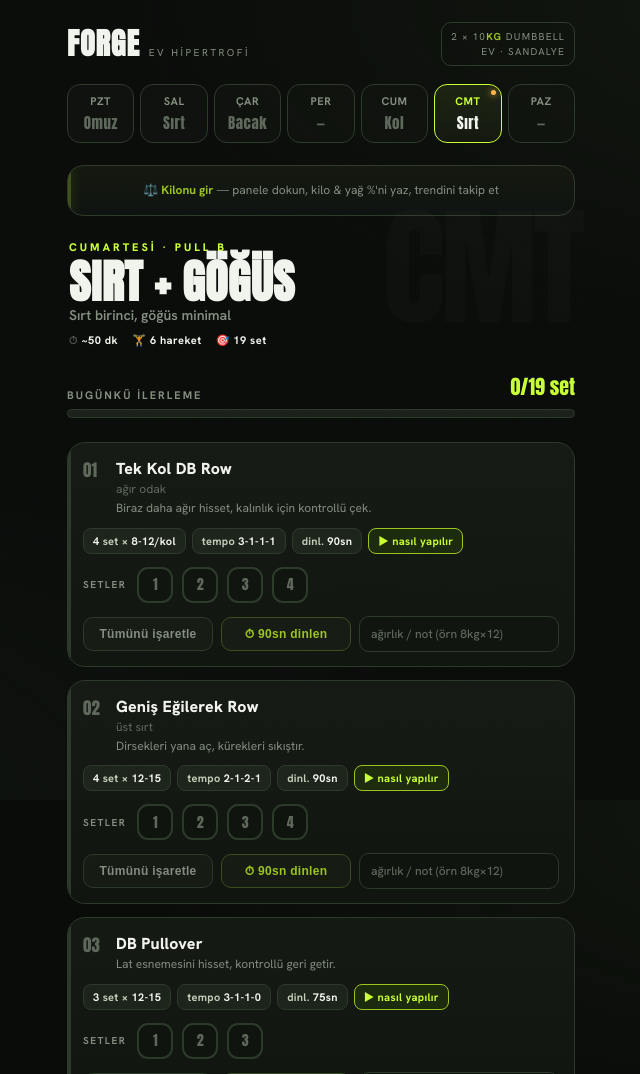
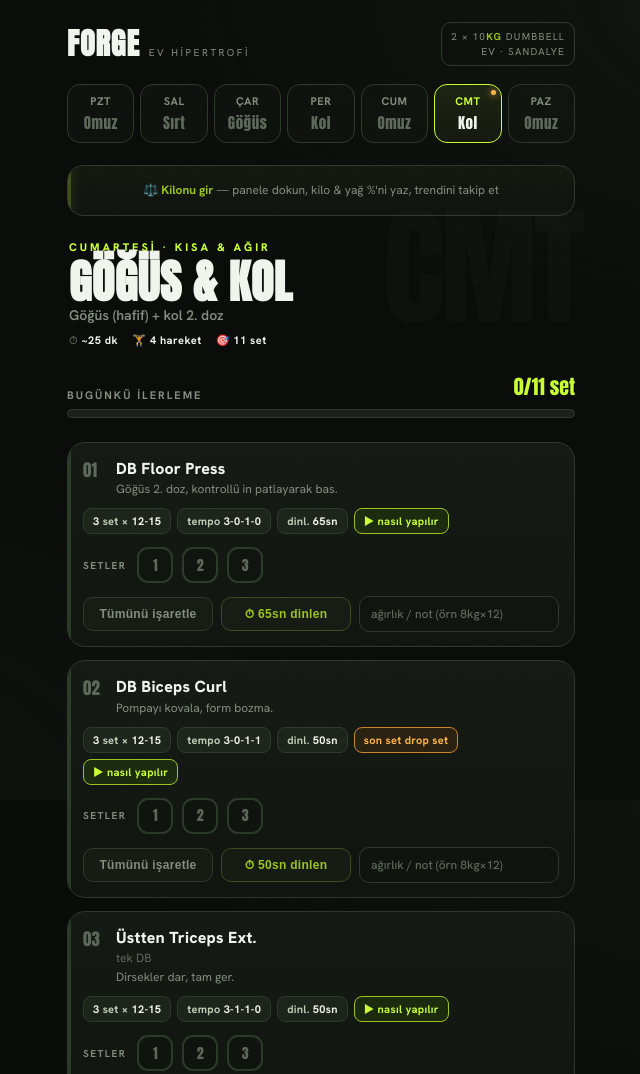
Before and after one commit to PbyLoyth/antrenman, a plain HTML site: page index.html in a window 1280 px wide. Shown: the top 1074 px of the page, without its empty margins (319-959 px from the left). Drawn offline with Linux system fonts and the light colour scheme.

Commit message:
FORGE: 7 gun dinlenmesiz, bacak+skull crusher cikarildi, omuz/kol maks verim

```diff
--- a/index.html
+++ b/index.html
@@ -250,50 +250,51 @@ body::after{
 <script src="stats.js"></script>
 <script>
 const PROGRAM = {
-  0:{kicker:"Pazartesi · Push A",title:"OMUZ &amp; TRİCEPS",focus:"Omuz başrolde, triceps destekte",dur:"~50 dk",ex:[
-    {n:"DB Omuz Press",sub:"oturarak",sets:4,reps:"10-15",tempo:"3-0-1-0",rest:90,tag:"son set rest-pause",cue:"Sandalyede otur, kor sıkı, beli aşırı çukurlaştırma."},
-    {n:"Yana Lateral Raise",star:1,sets:4,reps:"15-20",tempo:"2-0-1-1",rest:60,tag:"son 2 set mekanik drop",cue:"Dirsekten götür, sallama yok, 'su dökercesine' hafif öne."},
-    {n:"Şınav / DB Floor Press",sets:3,reps:"12-15",tempo:"3-0-1-0",rest:75,cue:"Göğüs minimal, kontrollü in, dipte durma yok."},
-    {n:"Arka Omuz Reverse Fly",sets:4,reps:"15-20",tempo:"2-1-2-1",rest:60,cue:"Kalçadan öne eğil, kolları yana aç, boyun rahat."},
-    {n:"Üstten Triceps Ext.",sub:"tek DB, iki el",sets:4,reps:"12-15",tempo:"3-1-1-0",rest:75,tag:"son set drop set",cue:"Dirsekler sabit ve dar, sadece önkol hareket etsin."},
-    {n:"Triceps Kickback",sets:3,reps:"15-20",tempo:"2-0-1-1",rest:60,cue:"Üst kol gövdeye paralel sabit, tepede 1sn sık."},
+  0:{kicker:"Pazartesi · Kısa & Ağır",title:"OMUZ &amp; TRİCEPS",focus:"Omuz başrol — 20-30 dk yoğun",dur:"~25 dk",ex:[
+    {n:"Yana Lateral Raise",star:1,sets:4,reps:"15-20",tempo:"2-0-1-1",rest:50,tag:"son 2 set mekanik drop",cue:"Dirsekten götür, sallama yok. Kısa dinlen, RPE 9 — asıl büyüme burada."},
+    {n:"DB Omuz Press",sub:"oturarak",sets:3,reps:"10-15",tempo:"3-0-1-0",rest:75,cue:"Kor sıkı, kontrollü bas, kilitleme yok."},
+    {n:"Üstten Triceps Ext.",sub:"tek DB",sets:3,reps:"12-15",tempo:"3-1-1-0",rest:55,tag:"son set drop set",cue:"Dirsekler dar & sabit, tam ger."},
+    {n:"Triceps Kickback",sets:2,reps:"15-20",tempo:"2-0-1-1",rest:45,cue:"Üst kol sabit, tepede sık — bitir ve çık."},
   ]},
-  1:{kicker:"Salı · Pull A",title:"SIRT &amp; BİCEPS",focus:"Sırt kalınlığı + kol",dur:"~50 dk",ex:[
-    {n:"Tek Kol DB Row",sets:4,reps:"10-15/kol",tempo:"3-1-1-1",rest:90,tag:"tepede 1sn sık",cue:"Bir el sandalyeye dayan, dirseği cebe doğru çek."},
-    {n:"Eğilerek Çift DB Row",sets:4,reps:"12-15",tempo:"3-0-1-1",rest:90,cue:"Kalçadan eğil, sırt düz, önce kürekleri sık."},
-    {n:"DB Pullover",sub:"yerde sırtüstü",sets:3,reps:"12-15",tempo:"3-1-1-0",rest:75,cue:"Kolları baş arkasına aç, lat esnemesini hisset."},
-    {n:"DB Shrug",sub:"trapez",sets:3,reps:"15-20",tempo:"1-2-1-2",rest:60,cue:"Omuzları kulağa çek, tepede 2sn sık, yavaş bırak."},
-    {n:"DB Biceps Curl",sets:4,reps:"12-15",tempo:"3-0-1-1",rest:60,tag:"son set drop set",cue:"Gövde tamamen sabit, negatifi 3sn'de indir."},
-    {n:"Hammer Curl",sets:3,reps:"12-15",tempo:"3-0-1-0",rest:60,tag:"son set rest-pause",cue:"Avuçlar karşılıklı, dirsek sabit kalsın."},
+  1:{kicker:"Salı · Kısa & Ağır",title:"SIRT &amp; BİCEPS",focus:"Sırt (hafif) + kol pompası",dur:"~25 dk",ex:[
+    {n:"Tek Kol DB Row",star:1,sets:3,reps:"10-15/kol",tempo:"3-1-1-1",rest:60,tag:"tepede 1sn sık",cue:"Dirseği cebe doğru çek, kürek kemiğini çalıştır."},
+    {n:"Eğilerek Çift DB Row",sets:3,reps:"12-15",tempo:"3-0-1-1",rest:70,cue:"Sırt düz, önce kürekleri sık."},
+    {n:"DB Biceps Curl",sets:3,reps:"12-15",tempo:"3-0-1-1",rest:50,tag:"son set drop set",cue:"Gövde sabit, negatifi yavaş indir."},
+    {n:"Hammer Curl",sets:2,reps:"12-15",tempo:"3-0-1-0",rest:45,cue:"Avuçlar karşılıklı, dirsek sabit."},
   ]},
-  2:{kicker:"Çarşamba · Bacak",title:"BACAK &amp; CORE",focus:"Minimal ama kaliteli",dur:"~35 dk",ex:[
-    {n:"DB Goblet Squat",sub:"1 DB göğüste",sets:3,reps:"15-20",tempo:"3-1-1-0",rest:90,cue:"Derine in, topuk yerde, göğüs dik."},
-    {n:"Bulgar Split Squat",star:1,sub:"arka ayak koltukta",sets:3,reps:"12-15/bacak",tempo:"3-1-1-0",rest:75,cue:"Dik gövdeyle in, ön diz ayak ucunu geçmesin."},
-    {n:"DB Romanian Deadlift",sets:3,reps:"15-20",tempo:"3-1-1-0",rest:90,cue:"Dizler hafif bükük, kalçayı geri it, sırt düz."},
-    {n:"Calf Raise",sub:"DB tut",sets:4,reps:"20-25",tempo:"2-1-1-2",rest:45,cue:"Parmak ucunda zirveye çık, tepede 1sn dur."},
-    {n:"Crunch + Rus Twist",sub:"süperset",sets:3,reps:"15-20",tempo:"kontrollü",rest:60,cue:"Twist'te 1 DB tut, karnı sürekli sıkı tut."},
+  2:{kicker:"Çarşamba · Kısa & Ağır",title:"GÖĞÜS &amp; OMUZ",focus:"Göğüs (hafif) + omuz yan baş",dur:"~25 dk",ex:[
+    {n:"DB Floor Press",sets:3,reps:"10-15",tempo:"3-0-1-0",rest:70,cue:"Dirsek yere değince patlayarak bas."},
+    {n:"DB Fly",sub:"yerde",sets:3,reps:"15-20",tempo:"3-1-1-0",rest:45,cue:"Kollar hafif bükük, geniş aç, göğüste sık."},
+    {n:"Yana Lateral Raise",star:1,sets:3,reps:"15-20",tempo:"2-0-1-1",rest:50,tag:"son 2 set drop",cue:"Omuz 2. doz — yan baş hacmi."},
+    {n:"Arka Omuz Reverse Fly",sets:3,reps:"15-20",tempo:"2-1-2-1",rest:45,cue:"Öne eğil, kolları yana aç, boyun rahat."},
   ]},
-  3:{rest:1,kicker:"Perşembe",title:"DİNLENME",icon:"🧘",msg:"Bugün ağırlık yok — kas dinlenirken büyür.",list:["20-30 dk yürüyüş","10 dk omuz / sırt / kalça mobilite","Bol su + iyi uyku"],tail:"Yarın PUSH B — Omuz & Kol özel günü. Toparlan, yarın patla. 🔋"},
-  4:{kicker:"Cuma · Push B",title:"OMUZ &amp; KOL",focus:"ÖZEL GÜN — en sevdiğin gün 🔥",dur:"~55 dk",ex:[
-    {n:"Yana Lateral Raise",star:1,sets:5,reps:"15-20",tempo:"2-0-1-1",rest:60,tag:"son 2 set mekanik drop",cue:"Taze başla, günün yıldızı. Strict → eğil → parçalı."},
-    {n:"Oturarak DB Omuz Press",sets:3,reps:"12-15",tempo:"3-0-1-0",rest:90,cue:"Sandalyede otur, kontrollü bas, kilitleme yok."},
-    {n:"Ön Raise / Y-Raise",sets:3,reps:"15-20",tempo:"2-1-1-0",rest:60,cue:"Kolları öne ya da Y şeklinde omuz hizasına kaldır."},
-    {n:"Skull Crusher → Düz Press",sub:"yerde, mekanik drop",sets:4,reps:"10-12 (+AMRAP)",tempo:"3-1-1-0",rest:75,tag:"mekanik drop",cue:"Alına indir; tükenince close-grip düz basışa geç."},
-    {n:"Curl → Hammer",sub:"mekanik drop set",sets:4,reps:"10-12 +10-12",tempo:"3-0-1-0",rest:75,tag:"mekanik drop",cue:"Supine curl bitince aynı ağırlıkla hammer'a geç."},
-    {n:"21'ler",sub:"finisher",sets:2,reps:"21",tempo:"yavaş",rest:60,cue:"7 alt yarı + 7 üst yarı + 7 tam tekrar. Pompayı kovala."},
+  3:{kicker:"Perşembe · Kol Günü",title:"BİCEPS &amp; TRİCEPS",focus:"Kol özel — kısa & sert",dur:"~25 dk",ex:[
+    {n:"DB Biceps Curl",star:1,sets:4,reps:"10-15",tempo:"3-0-1-1",rest:55,tag:"son set drop set",cue:"Tam ROM, yavaş negatif, RPE 9."},
+    {n:"Close-grip DB Floor Press",sub:"triceps compound",sets:3,reps:"10-15",tempo:"3-0-1-0",rest:60,cue:"DB'ler bitişik, dirsekler gövdeye yakın — triceps'e yüklen."},
+    {n:"Üstten Triceps Ext.",sub:"tek DB, uzun baş",sets:3,reps:"12-15",tempo:"3-1-1-0",rest:50,tag:"son set drop set",cue:"Baş arkasına tam ger, dirsekler dar & sabit."},
+    {n:"Hammer Curl → 21'ler",sub:"finisher",sets:2,reps:"12-15 → 21",tempo:"yavaş",rest:45,cue:"Hammer bitince 21 (7 alt + 7 üst + 7 tam) ile pompayı patlat."},
   ]},
-  5:{kicker:"Cumartesi · Pull B",title:"SIRT + GÖĞÜS",focus:"Sırt birinci, göğüs minimal",dur:"~50 dk",ex:[
-    {n:"Tek Kol DB Row",sub:"ağır odak",sets:4,reps:"8-12/kol",tempo:"3-1-1-1",rest:90,cue:"Biraz daha ağır hisset, kalınlık için kontrollü çek."},
-    {n:"Geniş Eğilerek Row",sub:"üst sırt",sets:4,reps:"12-15",tempo:"2-1-2-1",rest:90,cue:"Dirsekleri yana aç, kürekleri sıkıştır."},
-    {n:"DB Pullover",sets:3,reps:"12-15",tempo:"3-1-1-0",rest:75,cue:"Lat esnemesini hisset, kontrollü geri getir."},
-    {n:"DB Floor Press",sub:"göğüs · minimal",sets:3,reps:"12-15",tempo:"3-0-1-0",rest:75,cue:"Dirsek yere değince 1sn dur, patlayarak bas."},
-    {n:"DB Fly",sub:"yerde",sets:2,reps:"15-20",tempo:"3-1-1-0",rest:60,cue:"Kollar hafif bükük, geniş aç, göğüste sık."},
-    {n:"Arka Omuz Reverse Fly",sets:3,reps:"15-20",tempo:"2-1-2-1",rest:45,cue:"Arka omuza 2. doz, hafif tut yüksek tekrar."},
+  4:{kicker:"Cuma · Kısa & Ağır",title:"OMUZ &amp; SIRT",focus:"Omuz başrol + sırt (hafif)",dur:"~25 dk",ex:[
+    {n:"Yana Lateral Raise",star:1,sets:4,reps:"15-20",tempo:"2-0-1-1",rest:50,tag:"son 2 set mekanik drop",cue:"Taze başla, günün yıldızı — omuz 3. gün."},
+    {n:"Oturarak DB Omuz Press",sets:3,reps:"12-15",tempo:"3-0-1-0",rest:70,cue:"Kontrollü bas, kilitleme yok."},
+    {n:"Tek Kol DB Row",sets:3,reps:"10-15/kol",tempo:"3-1-1-1",rest:60,cue:"Sırt 2. doz — genişlik + kalınlık."},
+    {n:"Reverse Fly → Shrug",sub:"süperset",sets:3,reps:"15-20",tempo:"2-1-1-1",rest:45,cue:"Arka omuz + trapez, dinlenmeden geç."},
   ]},
-  6:{rest:1,kicker:"Pazar",title:"DİNLENME",icon:"🛌",msg:"Tam dinlenme. Hafta boyu çalıştın, bugün onarım günü.",list:["Hafif yürüyüş / esneme (opsiyonel)","Protein + uyku önceliğin","Bu haftanın ağırlık/tekrarını gözden geçir"],tail:"Yarın yeni hafta: Pazartesi PUSH A. Geçen haftanın üstüne koy. 💪"},
+  5:{kicker:"Cumartesi · Kısa & Ağır",title:"GÖĞÜS &amp; KOL",focus:"Göğüs (hafif) + kol 2. doz",dur:"~25 dk",ex:[
+    {n:"DB Floor Press",sets:3,reps:"12-15",tempo:"3-0-1-0",rest:65,cue:"Göğüs 2. doz, kontrollü in patlayarak bas."},
+    {n:"DB Biceps Curl",sets:3,reps:"12-15",tempo:"3-0-1-1",rest:50,tag:"son set drop set",cue:"Pompayı kovala, form bozma."},
+    {n:"Üstten Triceps Ext.",sub:"tek DB",sets:3,reps:"12-15",tempo:"3-1-1-0",rest:50,cue:"Dirsekler dar, tam ger."},
+    {n:"DB Pullover",sub:"yerde",sets:2,reps:"15-20",tempo:"3-1-1-0",rest:45,cue:"Göğüs & sırt esnemesi, kontrollü."},
+  ]},
+  6:{kicker:"Pazar · Omuz & Kol Pump",title:"OMUZ &amp; KOL",focus:"Omuz + kol pompası — bacak yok",dur:"~25 dk",ex:[
+    {n:"Yana Lateral Raise",star:1,sets:4,reps:"15-20",tempo:"2-0-1-1",rest:50,tag:"son 2 set drop",cue:"Omuz 4. gün — hacim kral, yine yoğun bas."},
+    {n:"Ön / Y-Raise",sets:3,reps:"15",tempo:"2-1-1-0",rest:45,cue:"Ön omuzu tamamla, kontrollü kaldır."},
+    {n:"Curl → Hammer",sub:"mekanik drop süperset",sets:3,reps:"10-12 +10-12",tempo:"3-0-1-0",rest:55,tag:"mekanik drop",cue:"Curl bitince aynı ağırlıkla hammer'a geç, dinlenme yok."},
+    {n:"Üstten Triceps → Kickback",sub:"süperset",sets:3,reps:"12-15",tempo:"2-0-1-1",rest:45,cue:"Uzun baş sonra kickback — kolu bitirerek çık."},
+  ]},
 };
 const DAYS_SHORT=["PZT","SAL","ÇAR","PER","CUM","CMT","PAZ"];
-const DAY_TITLE=["Omuz","Sırt","Bacak","Dinlen","Kol","Sırt","Dinlen"];
+const DAY_TITLE=["Omuz","Sırt","Göğüs","Kol","Omuz","Kol","Omuz"];
 function ytQuery(name){
   let q=name.split('→')[0].split('/')[0].replace('★','').replace(/\bDB\b/gi,'dumbbell').trim();
   if(/^21/.test(q)) q='biceps 21 ler dumbbell';
```
Also changed, not shown: 1 other file.
